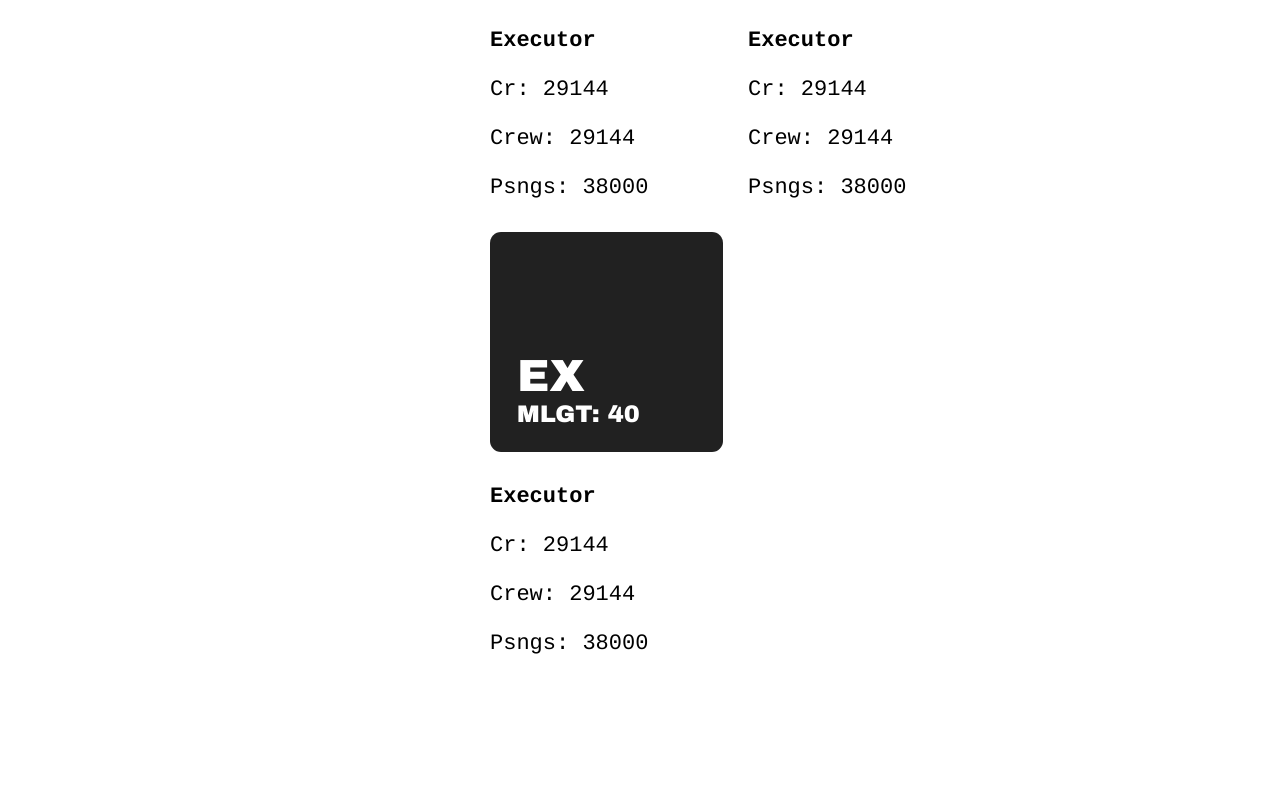
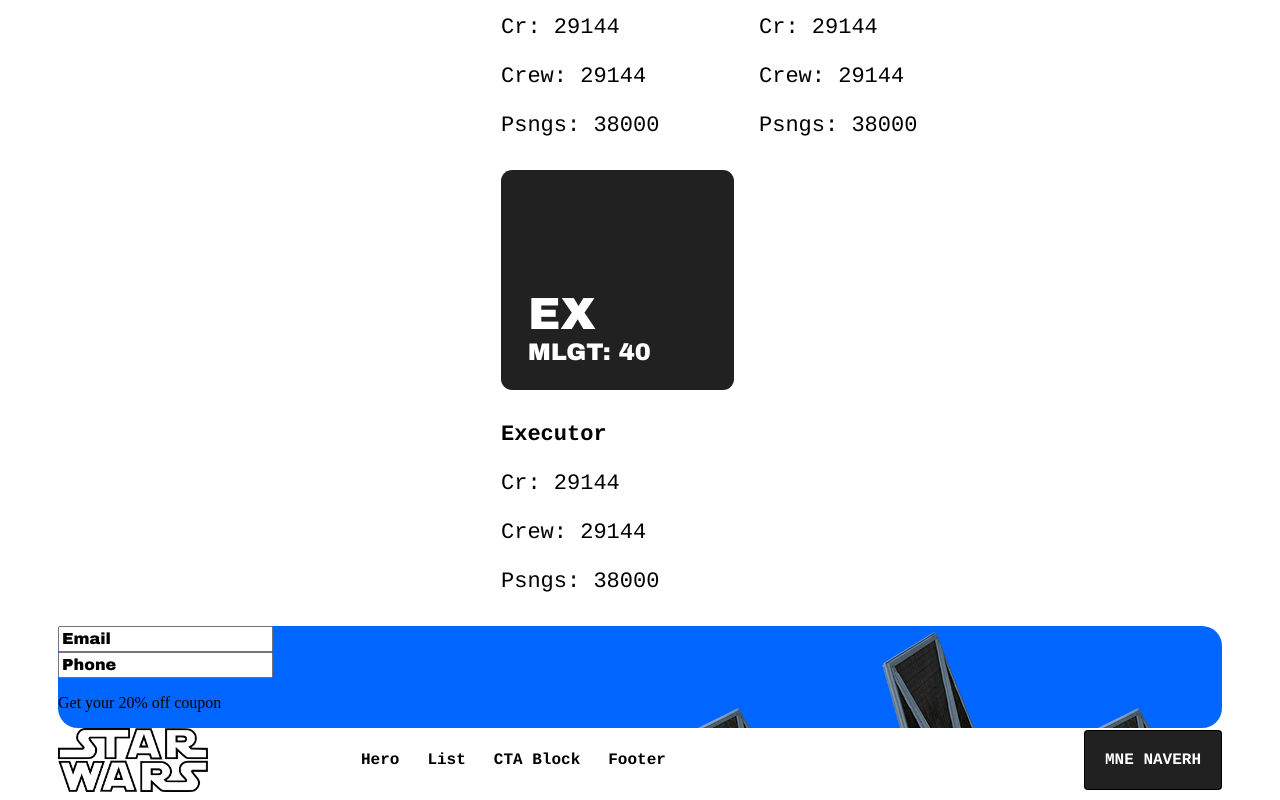
Before and after one commit to AraftenyMax/TestMarkupTask, a website: page index.html in a window 1280 px wide. Shown: the part 1541-2341 px from the top of the page. Before the commit the page ends 2237 px from the top, so only its background shows below. Drawn offline with Linux system fonts and the light colour scheme.

Commit message:
starship section were rewritten with grid layout

```diff
--- a/index.html
+++ b/index.html
@@ -4,6 +4,7 @@
     <meta charset="utf-8">
     <meta name="viewport" content="width=device-width, initial-scale=1.0">
     <link rel="stylesheet" type="text/css" href="/archivo-black-font/stylesheet.css">
+    <link rel="stylesheet" type="text/css" href="styles/feedback-form.css">
     <link rel="stylesheet" type="text/css" href="styles.css">
 </head>
 
@@ -42,6 +43,26 @@
         <div class="starships">
             <div class="our-starships-label-container">
                 <p class="our-starships-label">Our starships</p>
+            </div>
+            <div class="order-filter-container">
+                <div class="order-filter-wrapper">
+                    <div class="order-filter">
+                        <p value="" class="selected">By crew size</p>
+                        <p value="" class="">By cost in credits</p>
+                        <p value="" class="">By mlgt number</p>
+                    </div>
+                    <div class="order-filter-arrow">
+                        <img class="order-arrow" src="dropdown-arrow.png"></img>
+                    </div>
+                </div>
+                <div class="filters-info">
+                    <div>
+                        <span class="bold-blue-text filters-apply-count">(3)</span>
+                    </div>
+                    <div class="filter-mobile-button-container">
+                        <img class="filter-mobile-button">
+                    </div>
+                </div>
             </div>
             <div class="filters-container">
                 <div class="apply-filters">
@@ -117,27 +138,7 @@
                     </div>
                 </div>
             </div>
-            <div class="starships-container">
-                <div class="order-filter-container">
-                    <div class="order-filter-wrapper">
-                        <div class="order-filter">
-                            <p value="" class="selected">By crew size</p>
-                            <p value="" class="">By cost in credits</p>
-                            <p value="" class="">By mlgt number</p>
-                        </div>
-                        <div class="order-filter-arrow">
-                            <img class="order-arrow" src="dropdown-arrow.png"></img>
-                        </div>
-                    </div>
-                    <div class="filters-info">
-                        <div>
-                            <span class="bold-blue-text filters-apply-count">(3)</span>
-                        </div>
-                        <div class="filter-mobile-button-container">
-                            <img class="filter-mobile-button">
-                        </div>
-                    </div>
-                </div>
+            <div class="starship-cards-container">
                 <div class="starships-list">
                     <div class="starship">
                         <div class="starship-name-container">
@@ -272,6 +273,41 @@
                 </div>
             </div>
         </div>
+        <div class="feedback-form-container">
+            <div class="feedback-form">
+                <div class="feedback-form-item">
+                    <input type="text" class="feedback-form-input" placeholder="Email">
+                </div>
+                <div class="feedback-form-item">
+                    <input type="text" class="feedback-form-input" placeholder="Phone">
+                </div>
+                <div class="feedback-form-item">
+                    <p class="feedback-form-button">Get your 20% off coupon</p>
+                </div>
+            </div>
+            <div class="feedback-form-ship"></div>
+        </div>
+        <div class="menu-container">
+            <div class="logo-text-container">
+                <img id="logo-text" src="starwarstext.png">
+            </div>
+            <div class="menu-icon">
+                <div class="menu-icon-line"></div>
+                <div class="menu-icon-line"></div>
+                <div class="menu-icon-line"></div>
+            </div>
+            <div class="menu">
+                <div class="menu-items-list">
+                    <div class="menu-item">Hero</div>
+                    <div class="menu-item">List</div>
+                    <div class="menu-item">CTA Block</div>
+                    <div class="menu-item">Footer</div>
+                </div>
+                <div class="fake-sign-in-container">
+                    <span class="fake-sign-in-btn">Mne naverh</span>
+                </div>
+            </div>
+        </div>
 </body>
 
 </html>
--- a/styles.css
+++ b/styles.css
@@ -174,7 +174,12 @@
 }
 
 .starships {
-    display: flex;
+    display: grid;
+    grid-template-columns: 58px 350px auto;
+    grid-template-rows: 58px auto;
+    grid-template-areas:
+        "our-starships-label filters order-filter"
+        "our-starships-label filters starships";
     margin-top: 100px;
     margin-right: 60px;
 }
@@ -234,6 +239,7 @@
         font-size: 24px;
         line-height: 26px;
         height: 100px;
+        grid-area: our-starships-label;
         margin: 0;
         margin-top: 150px;
     }
@@ -241,6 +247,8 @@
         margin-left: 50px;
         width: 350px;
         height: fit-content;
+        grid-area: filters;
+        align-self: flex-start;
         height: -moz-fit-content;
     }
     .apply-filters {
@@ -254,6 +262,12 @@
         display: flex;
         flex-wrap: wrap;
     }
+    .order-filter {
+        grid-area: order-filter;
+    }
+    .starship-cards-container {
+        grid-area: starships-start;
+    }
     .starship {
         width: 233px;
         margin-left: 25px;
@@ -263,7 +277,7 @@
     }
 }
 
-.starships-container {
+.starship-cards-container {
     display: flex;
     align-items: stretch;
     flex-direction: row;
@@ -285,7 +299,6 @@
     line-height: 18px;
     align-items: center;
     font-weight: bold;
-    /*background: url("white-arrow.jpg") 96% / 15% no-repeat #212121;*/
     color: #FFFFFF;
     text-transform: uppercase;
     height: -moz-fit-content;
--- /dev/null
+++ b/styles/feedback-form.css
@@ -0,0 +1,38 @@
+.feedback-form-container {
+    display: grid;
+    width: 100%;
+    background-color: #0066FF;
+    grid-template-columns: 50% 50%;
+    grid-template-rows: auto;
+    grid-template-areas: "feedback-form starship";
+    border-radius: 20px;
+}
+
+.feedback-form {
+    display: flex;
+    grid-area: feedback-form;
+    flex-direction: column;
+}
+
+.feedback-form-ship {
+    grid-area: starship;
+    background: url("../spaceship.png");
+}
+
+.feedback-form-item {
+    width: fit-content;
+    width: -moz-fit-content;
+    height: fit-content;
+    height: -moz-fit-content;
+}
+
+.feedback-form-input {
+    font-family: archivo_blackregular;
+    font-size: 16px;
+    line-height: 78.1%;
+    color: black;
+}
+
+::placeholder {
+    color: black;
+}
```
Also changed, not shown: starship.png (added).
